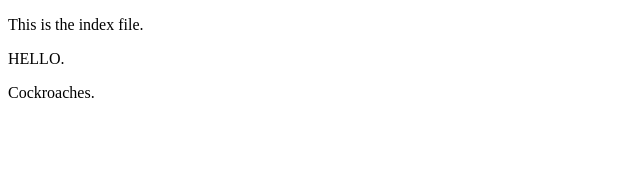
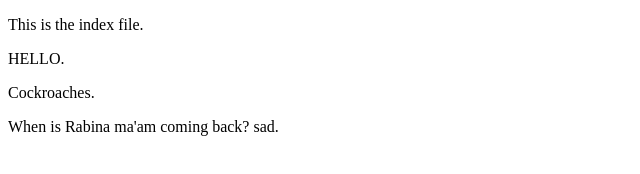
Before and after one commit to Resha77/L1C2, a plain HTML site: page index.html in a window 1280 px wide. Shown: the whole page, without its empty margins (0-640 px from the left). Drawn offline with Linux system fonts and the light colour scheme.

Commit message:
Last try.

```diff
--- a/index.html
+++ b/index.html
@@ -9,5 +9,6 @@
     <p>This is the index file.</p>
     <p>HELLO.</p>
     <p>Cockroaches.</p>
+    <p>When is Rabina ma'am coming back? sad.</p>
 </body>
 </html>
```
